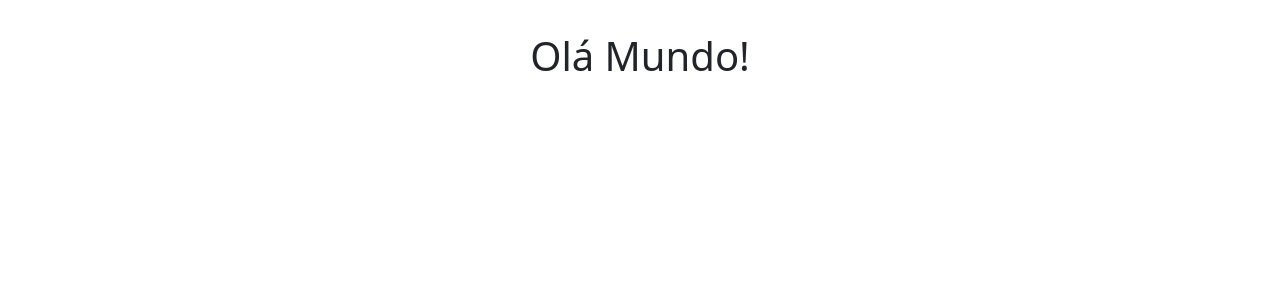
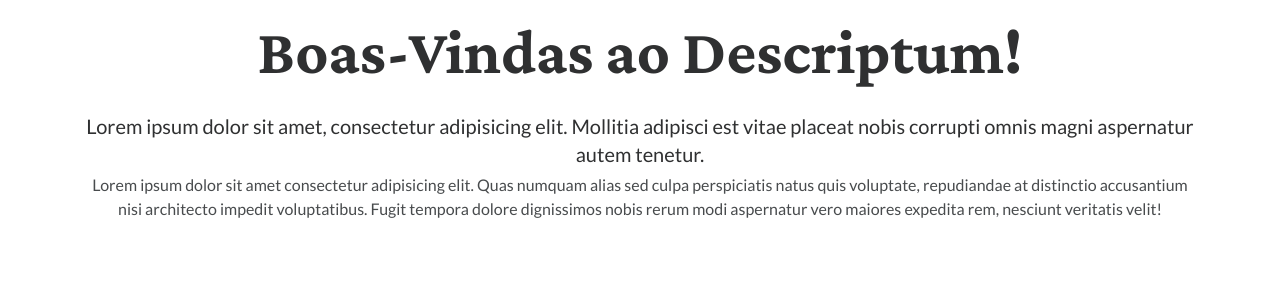
Before and after one commit to CodeDontBlow/Tecsys-frontend, a React (Vite) app: page / in a window 1280 px wide. Shown: the top 300 px of the page. Built offline with nearby package versions, Linux system fonts and the light colour scheme.

Commit message:
feat[CDB-84]: Início Homepage

```diff
--- a/src/pages/Homepage/Homepage.jsx
+++ b/src/pages/Homepage/Homepage.jsx
@@ -2,7 +2,17 @@ import styles from './Homepage.module.css'
 
 function Homepage () {
     return (
-        <h1>Olá Mundo!</h1>
+        <div className='px-md-5'>
+            <h1 className={styles.title}>Boas-Vindas ao Descriptum!</h1>
+            <div className={styles.textContainer}>
+                <p className={styles.mainText}>
+                    Lorem ipsum dolor sit amet, consectetur adipisicing elit. Mollitia adipisci est vitae placeat nobis corrupti omnis magni aspernatur autem tenetur.
+                </p>
+                <p className={styles.text}>
+                    Lorem ipsum dolor sit amet consectetur adipisicing elit. Quas numquam alias sed culpa perspiciatis natus quis voluptate, repudiandae at distinctio accusantium nisi architecto impedit voluptatibus. Fugit tempora dolore dignissimos nobis rerum modi aspernatur vero maiores expedita rem, nesciunt veritatis velit!
+                </p>
+            </div>
+        </div>
     )
 }
 
--- a/src/pages/Homepage/Homepage.module.css
+++ b/src/pages/Homepage/Homepage.module.css
@@ -0,0 +1,24 @@
+h1.title{
+    color: var(--black-700);
+    font: var(--title-large);
+    font-size: 4rem;
+    margin-bottom: 2.5rem;
+}
+
+div.textContainer{
+    display: flex;
+    flex-direction: column;
+    gap: .3rem;
+}
+    div.textContainer p{
+        margin: 0;
+    }
+    p.mainText{
+        font: var(--text-medium);
+        color: var(--black-700);
+    }
+
+    p.text{
+        font: var(--text-regular);
+        color: var(--black-500);
+    }
--- a/src/styles/typography.css
+++ b/src/styles/typography.css
@@ -5,22 +5,22 @@
   --fontText: 'Lato';
 
   /* Titles */
-    --title-large: 700 4rem/3.75rem var(--fontTitle), serif;
-    --title-medium: 500 3rem/2.5rem var(--fontTitle), serif;
-    --title-regular: 400 2.5rem/2.5rem var(--fontTitle), serif;
+  --title-large: 700 2.25rem/2.5rem var(--fontTitle), serif;
+  --title-medium: 500 1.875rem/2.25rem var(--fontTitle), serif;
+  --title-regular: 400 1.5rem/2rem var(--fontTitle), serif;
 
   /* Text */
-    --text-large: 700 2.5rem/2.5rem var(--fontText), sans-serif;
-    --text-medium: 500 2.1875rem/2.5rem var(--fontText), sans-serif;
-    --text-regular: 400 1.875rem/2.1875rem var(--fontText), sans-serif;
+  --text-large: 700 1.5rem/1.875rem var(--fontText), sans-serif;
+  --text-medium: 500 1.25rem/1.75rem var(--fontText), sans-serif;
+  --text-regular: 400 1rem/1.5rem var(--fontText), sans-serif;
 
   /* Labels */
-    --label-large: 700 1.875rem/2.1875rem var(--fontText), sans-serif;
-    --label-medium: 400 1.5625rem/1.875rem var(--fontText), sans-serif;
-    --label-regular: 400 1.25rem/1.5625rem var(--fontText), sans-serif;
+  --label-large: 700 1rem/1.5rem var(--fontText), sans-serif;
+  --label-medium: 400 0.875rem/1.25rem var(--fontText), sans-serif;
+  --label-regular: 400 0.8125rem/1.125rem var(--fontText), sans-serif;
 
   /* Footer */
-    --footer-large: 700 1.25rem/1.5625rem var(--fontText), sans-serif;
-    --footer-medium: 400 0.9375rem/1.25rem var(--fontText), sans-serif;
-    --footer-regular: 400 0.625rem/0.3125rem var(--fontText), sans-serif;
+  --footer-large: 700 0.875rem/1.25rem var(--fontText), sans-serif;
+  --footer-medium: 400 0.75rem/1rem var(--fontText), sans-serif;
+  --footer-regular: 400 0.6875rem/0.875rem var(--fontText), sans-serif;
 }
```
Lines whose indentation alone changed are shown as unchanged.
